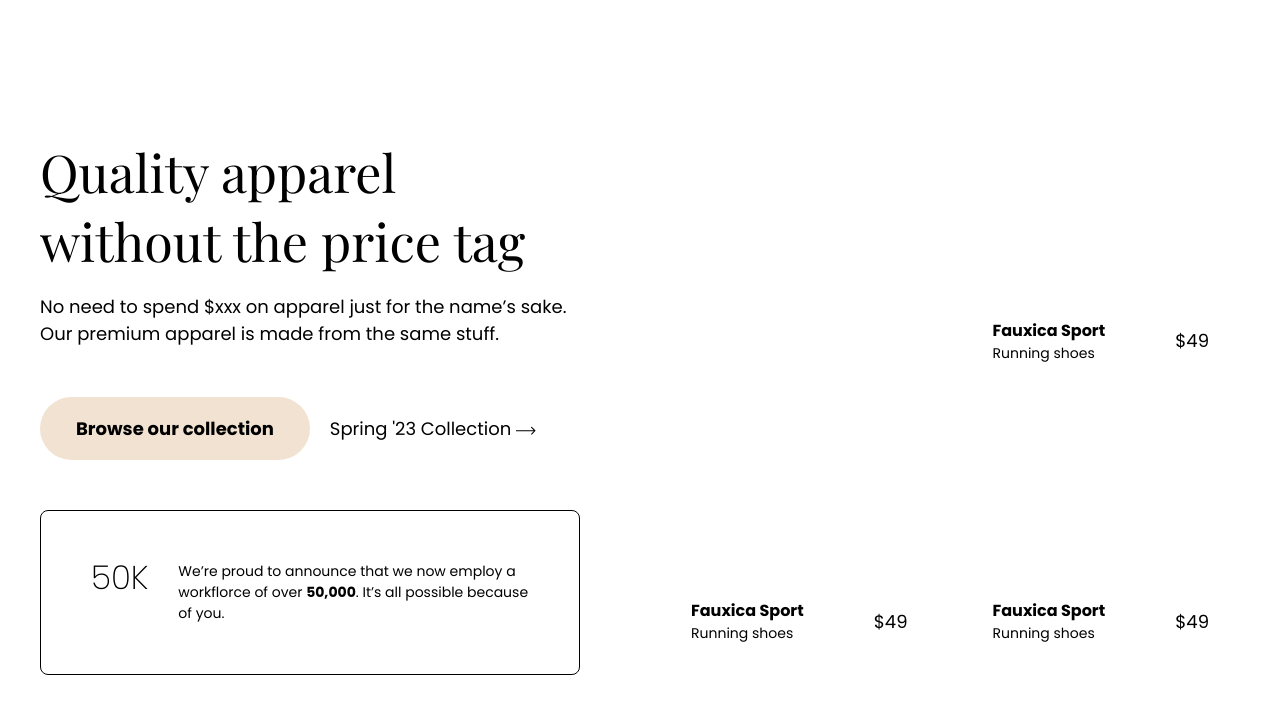
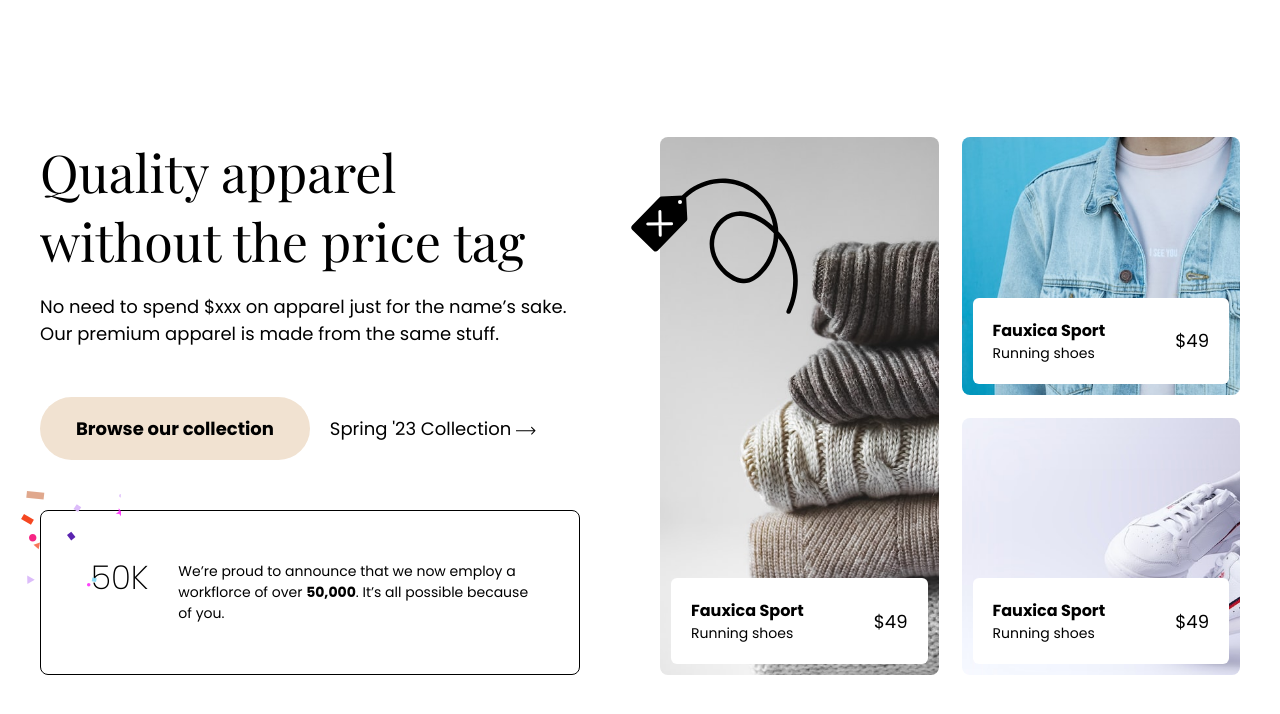
Before and after one commit to ioapap/apparel_landing, a plain HTML site: page index.html in a window 1280 px wide. Shown: the part 78-792 px from the top of the page. Drawn offline with nearby package versions, Linux system fonts and the light colour scheme; the site is published under a folder, as on GitHub Pages, so addresses that start at the root find nothing.

Commit message:
Trying to fix an image bug

```diff
--- a/css/main.css
+++ b/css/main.css
@@ -129,7 +129,7 @@ h1 {
 .news:before {
     position: absolute;
     content: "";
-    background: url(/images/confetti.svg);
+    background: url(../images/confetti.svg);
     width: 100px;
     height: 100px;
     top: -20px;
@@ -171,7 +171,7 @@ p.details {
 
 .card1 {
     grid-area: left;
-    background-image: url(/images/clothing1.jpg);
+    background-image: url(../images/clothing1.jpg);
     position: relative;
 
 }
@@ -179,7 +179,7 @@ p.details {
 .card1:before {
     position: absolute;
     content: "";
-    background: url(/images/tag.svg) no-repeat;
+    background: url(../images/tag.svg) no-repeat;
     width: 100%;
     height: 100%;
     top: 20px;
@@ -188,11 +188,11 @@ p.details {
 }
 
 .card2 {
-    background-image: url(/images/clothing2.jpg);
+    background-image: url(../images/clothing2.jpg);
 }
 
 .card3 {
-    background-image: url(/images/clothing3.jpg);
+    background-image: url(../images/clothing3.jpg);
 }
 
 .card-details {
```
